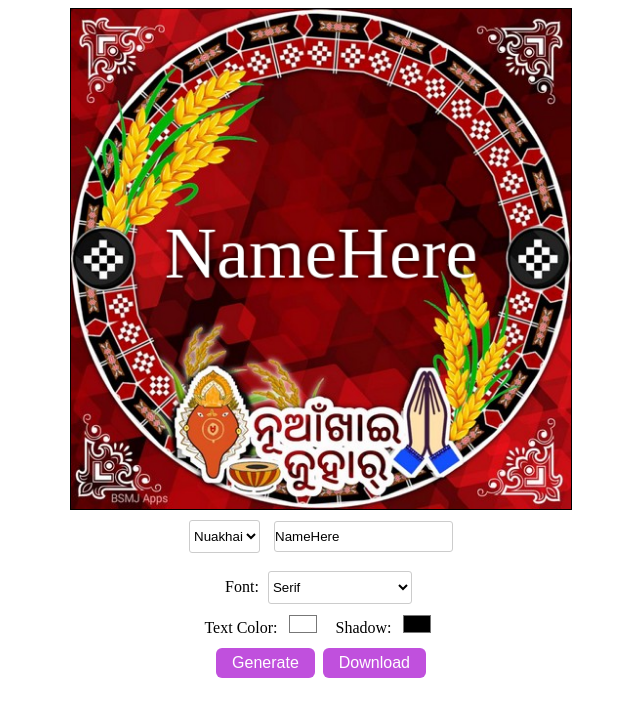
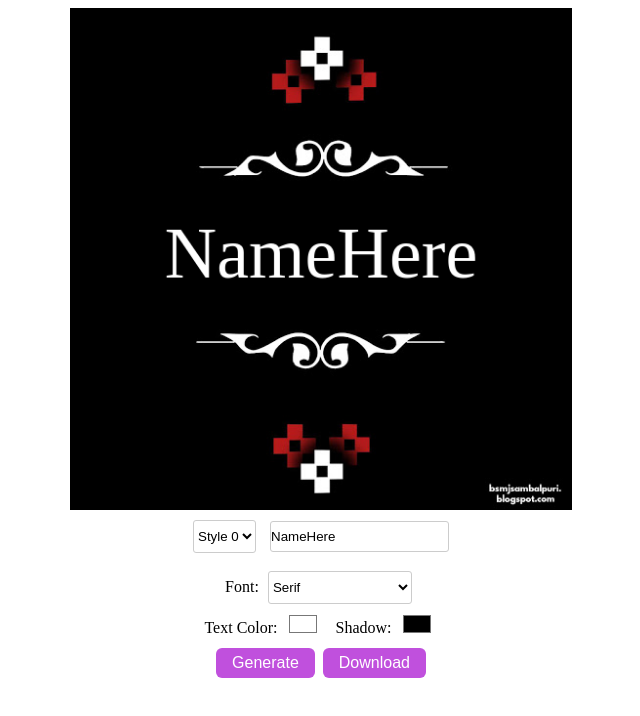
Before and after one commit to bsmjsambalpuri/bsmjsambalpuri.github.io, a plain HTML site: page manual.html in a window 1280 px wide. Shown: the whole page, without its empty margins (319-959 px from the left). Drawn offline with nearby package versions, Linux system fonts and the light colour scheme.

Commit message:
Update manual.html

```diff
--- a/manual.html
+++ b/manual.html
@@ -39,7 +39,7 @@ input[type="color"] {
 <canvas width="512" height="512" id="game" style="display: block; margin-left: auto;  margin-right: auto; border: 1px solid black;width:80%;max-width: 500px;" Your Browser is not compatible with this game. We recommend Google Chrome, Mozilla Firefox, or Opera.></canvas>
 <div class="form1">
   <select id="Style" name="Style">
-  <option value="https://bsmjsambalpuri.github.io/nuakhai.jpg">Nuakhai</option>
+ <!-- <option value="https://bsmjsambalpuri.github.io/nuakhai.jpg">Nuakhai</option> -->
   <option value="https://bsmjsambalpuri.github.io/style1.jpg">Style 0</option>
   <option value="https://bsmjsambalpuri.github.io/style2.jpg">Style 1</option>
   <option value="https://bsmjsambalpuri.github.io/style3.jpg">Style 2</option>
@@ -47,7 +47,7 @@ input[type="color"] {
   <option value="https://bsmjsambalpuri.github.io/style5.jpg">Style 4</option>
   <option value="https://bsmjsambalpuri.github.io/style6.jpg">Style 5</option>
   <option value="https://bsmjsambalpuri.github.io/style7.jpg">Style 6</option>
- <!-- <option value="https://bsmjsambalpuri.github.io/style8.jpg">Style 7</option> -->
+ <option value="https://bsmjsambalpuri.github.io/style8.jpg">Style 7</option>
   </select>
   <input type="text" id="myText" value="NameHere" />
   <br/><br/>Font:
```
